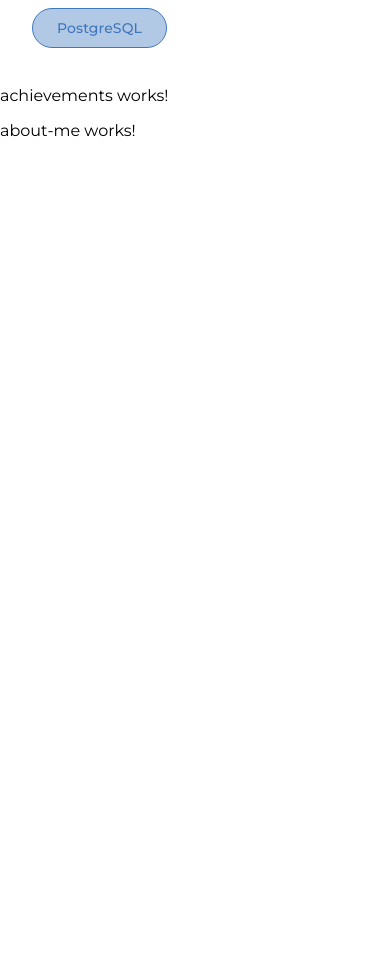
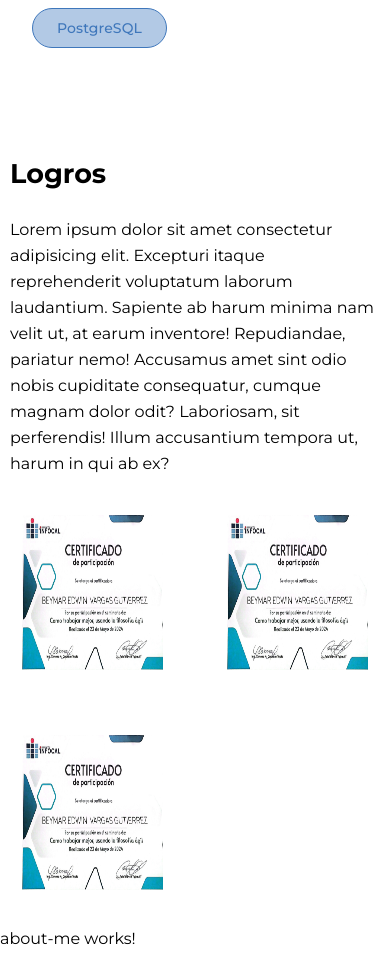
Before and after one commit to bxymar/portafolio-web, an Angular app: page / in a window 390 px wide. Shown: the part 4221-5185 px from the top of the page. Before the commit the page ends 4377 px from the top, so only its background shows below. Built offline with nearby package versions, Linux system fonts and the light colour scheme; a web font is replaced by a local one.

Commit message:
Se modifico el contenido del componente de logros

```diff
--- a/src/app/components/achievements/achievements.component.html
+++ b/src/app/components/achievements/achievements.component.html
@@ -1 +1,32 @@
-<p>achievements works!</p>
+<div class="container-achievements">
+    <div class="container-achievements-internal">
+
+        <h3>Logros</h3>
+        <p>Lorem ipsum dolor sit amet consectetur adipisicing elit. Excepturi itaque reprehenderit voluptatum laborum laudantium. Sapiente ab harum minima nam velit ut, at earum inventore! Repudiandae, pariatur nemo! Accusamus amet sint odio nobis cupiditate consequatur, cumque magnam dolor odit? Laboriosam, sit perferendis! Illum accusantium tempora ut, harum in qui ab ex?</p>
+
+        <div class="achievements-card">
+            <div class="div1 card">
+                <img src="icons/logroUno.jpg" alt="">
+                <p>01 de Enero del 2024</p>
+                <button>Ver Certificado</button>
+                <h5>Como trabajar mejor, usando la filosofía agíl</h5>
+            </div>
+
+            <div class="div1 card">
+                <img src="icons/logroUno.jpg" alt="">
+                <p>10 de Febrero del 2024</p>
+                <button>Ver Certificado</button>
+                <h5>Como trabajar mejor, usando la filosofía agíl</h5>
+            </div>
+
+            <div class="div1 card">
+                <img src="icons/logroUno.jpg" alt="">
+                <p>10 de Febrero del 2024</p>
+                <button>Ver Certificado</button>
+                <h5>Como trabajar mejor, usando la filosofía agíl</h5>
+            </div>
+
+        </div>
+
+    </div>
+</div>
--- a/src/app/components/achievements/achievements.component.scss
+++ b/src/app/components/achievements/achievements.component.scss
@@ -0,0 +1,101 @@
+.container-achievements{
+    display: flex;
+    align-items: center;
+    justify-content: center;
+    margin-top: 60px;
+}
+
+.container-achievements-internal{
+    width: 100%;
+    max-width: 600px;
+}
+
+.achievements-card{
+    display: grid;
+    justify-content: center;
+    grid-template-columns: 50% 50%;
+    grid-template-rows: 200px 200px;
+    gap: 20px;
+}
+
+.card{
+    border: 2px solid #fafafa10;
+    backdrop-filter: blur(0.4rem);
+    -webkit-backdrop-filter: blur(0.4rem);
+    border-radius: 20px;
+    padding: 20px;
+    background: #fafafa10;
+    position: relative;
+
+
+    p{
+        position: absolute;
+        top: 10px;
+        color: #fafafa;
+        right: 25px;
+        font-size: 10px;
+        font-weight: 700;
+        opacity: 0;
+        transition: all 150ms ease;
+    }
+
+    button{
+        position: absolute;
+        top: 50%;
+        left: 50%;
+        transform: translate(-50%, -50%);
+        opacity: 0;
+        transition: all 150ms ease;
+        cursor: pointer;
+    }
+
+    h5{
+        font-size: 18px;
+        line-height: 24px;
+        bottom: -30px;
+        left: 0;
+        padding: 0 10px 10px 10px;
+        position: absolute;
+        opacity: 0;
+        text-align: center;
+    }
+}
+
+.card:hover{
+
+    p{
+        opacity: 1;
+    }
+
+    h5{
+        opacity: 1;
+    }
+
+    button{
+        opacity: 1;
+    }
+
+    img{
+        opacity: .1;
+    }
+}
+
+img{
+    width: 100%;
+    height: 155px;
+    transition: all 150ms ease;
+}
+
+h3{
+    font-size: 27px;
+}
+
+p{
+    line-height: 26px;
+}
+
+@media (max-width: 700px){
+    .container-achievements{
+        padding: 0 10px;
+    }
+}
```
Also changed, not shown: public/icons/logroUno.jpg (added).
